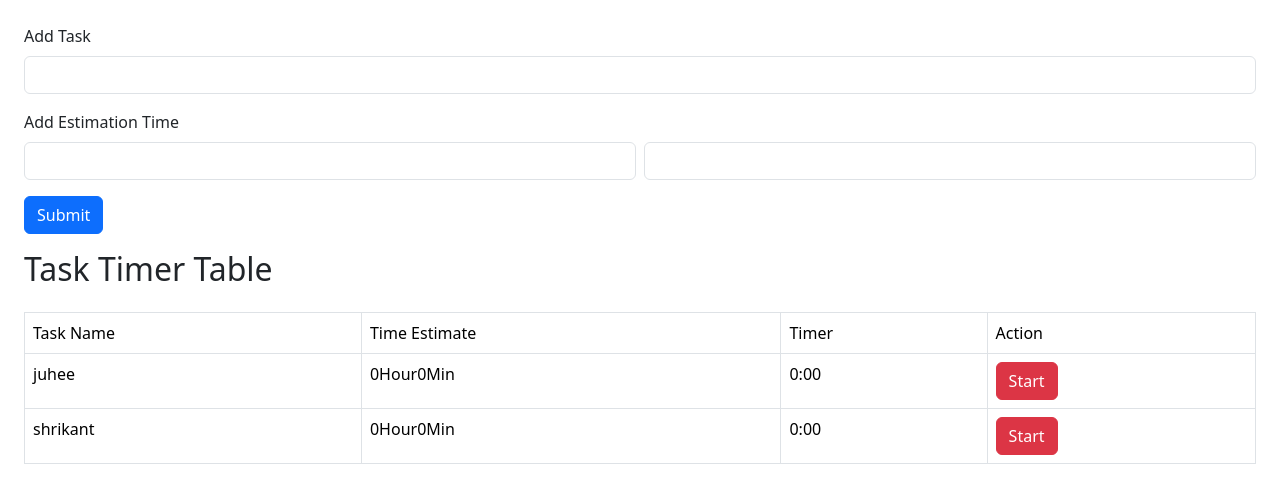
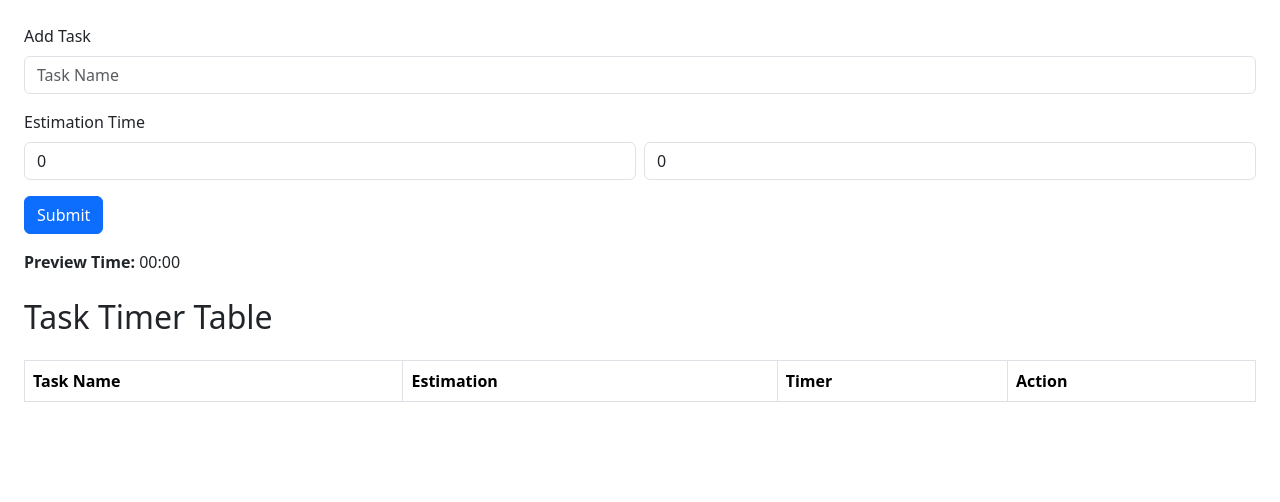
Before and after one commit to juheedhone/estimate-app, a React (Vite) app: page / in a window 1280 px wide. Shown: the top 502 px of the page. Built offline with nearby package versions, Linux system fonts and the light colour scheme.

Commit message:
proper functionality in every component.

```diff
--- a/src/App.tsx
+++ b/src/App.tsx
@@ -1,53 +1,62 @@
 import { useEffect, useRef, useState } from "react";
 import EstimateAdd from "./component/EstimateAdd";
-import EstimateTable, { type ITasks } from "./component/estimateTable";
+import type { ITasks } from "./component/EstimateTable";
+import EstimateTable from "./component/EstimateTable";
 
 const App = () => {
-  const [tasks, setTasks] = useState<ITasks[]>([
-    {
-      id: 1,
-      task: "juhee",
-      hour: 1,
-      minutes: 0,
-      isRunning: false,
-    },
-    {
-      id: 2,
-      task: "shrikant",
-      hour: 10,
-      minutes: 0,
-      isRunning: false,
-    },
-  ]);
+  const [tasks, setTasks] = useState<ITasks[]>([]);
+  const intervalRefs = useRef<{ [key: number]: NodeJS.Timeout }>({});
 
-  const intervalRefs = useRef<{ [key: number]: NodeJS.Timeout }>({});
-  const [runningTaskId, setRunningTaskId] = useState<number | null>(null);
   const toggleTimer = (id: number) => {
-    setTasks((prevTasks) =>
-      prevTasks.map((task) =>
-        task.id === id ? { ...task, isRunning: !task.isRunning } : task
-      )
-    );
+    const task = tasks.find((t) => t.id === id);
 
-    const currentTask = tasks.find((task) => task.id === id);
-
-    if (currentTask?.isRunning) {
-      // Stop timer
+    if (task?.isRunning) {
       clearInterval(intervalRefs.current[id]);
       delete intervalRefs.current[id];
+      setTasks((prev) =>
+        prev.map((t) => (t.id === id ? { ...t, isRunning: false } : t))
+      );
     } else {
-      // Start timer
+      // Reset seconds to zero and start timer
+      setTasks((prev) =>
+        prev.map((t) =>
+          t.id === id ? { ...t, isRunning: true, seconds: 0 } : t
+        )
+      );
+
       intervalRefs.current[id] = setInterval(() => {
         setTasks((prev) =>
-          prev.map((task) =>
-            task.id === id ? { ...task, time: task.minutes + 1 } : task
-          )
+          prev.map((t) => (t.id === id ? { ...t, seconds: t.seconds + 1 } : t))
         );
       }, 1000);
     }
   };
 
-  // Cleanup on unmount
+  const resetTimer = (id: number) => {
+    clearInterval(intervalRefs.current[id]);
+    delete intervalRefs.current[id];
+    setTasks((prev) =>
+      prev.map((t) =>
+        t.id === id ? { ...t, seconds: 0, isRunning: false } : t
+      )
+    );
+  };
+
+  const handleAddTask = (data: {
+    task: string;
+    hour: number;
+    minutes: number;
+  }) => {
+    const newTask: ITasks = {
+      id: tasks.length + 1,
+      task: data.task,
+      estimationSeconds: data.hour * 3600 + data.minutes * 60, // stored separately
+      seconds: 0, // live timer starts from 0 on click
+      isRunning: false,
+    };
+    setTasks((prev) => [...prev, newTask]);
+  };
+
   useEffect(() => {
     return () => {
       Object.values(intervalRefs.current).forEach(clearInterval);
@@ -56,19 +65,12 @@ const App = () => {
 
   return (
     <div className="p-4">
-      <div className="mb-3">
-        <EstimateAdd
-          onSubmit={(task) =>
-            setTasks([...tasks, { ...task, id: tasks.length + 1 }])
-          }
-        />
-      </div>
-
+      <EstimateAdd onSubmit={handleAddTask} />
       <h2 className="text-xl font-bold mb-4">Task Timer Table</h2>
       <EstimateTable
         tasks={tasks}
         onClicked={toggleTimer}
-        runningTaskId={runningTaskId}
+        onReset={resetTimer}
       />
     </div>
   );
--- a/src/component/EstimateAdd.tsx
+++ b/src/component/EstimateAdd.tsx
@@ -1,5 +1,5 @@
 import { zodResolver } from "@hookform/resolvers/zod";
-import { useForm } from "react-hook-form";
+import { useForm, useWatch } from "react-hook-form";
 import z from "zod";
 
 interface Props {
@@ -7,71 +7,85 @@ interface Props {
 }
 
 const schema = z.object({
-  task: z.string().min(3).max(50),
-  hour: z.number({ invalid_type_error: "hour is required" }),
-  minutes: z.number({ invalid_type_error: "minutes is required" }),
+  task: z.string().min(3, "Task must be at least 3 characters").max(50),
+  hour: z.number({ invalid_type_error: "Hour is required" }).min(0),
+  minutes: z
+    .number({ invalid_type_error: "Minutes is required" })
+    .min(0)
+    .max(59),
 });
 
 type EstimateAdd = z.infer<typeof schema>;
 
-const EstimateAdd = ({onSubmit}: Props) => {
+const EstimateAdd = ({ onSubmit }: Props) => {
   const {
     register,
     handleSubmit,
     formState: { errors },
+    control,
+    reset,
   } = useForm<EstimateAdd>({
     resolver: zodResolver(schema),
+    defaultValues: { task: "", hour: 0, minutes: 0 },
   });
 
-  const formatTime = (hours: number, minutes: number) => {
-    const formattedHours = hours.toString().padStart(2, "0");
-    const formattedMinutes = minutes.toString().padStart(2, "0");
-    return `${formattedHours}:${formattedMinutes}`;
+  const watchedHour = useWatch({ control, name: "hour" });
+  const watchedMinutes = useWatch({ control, name: "minutes" });
+
+  const formatTime = (h: number, m: number) =>
+    `${String(h || 0).padStart(2, "0")}:${String(m || 0).padStart(2, "0")}`;
+
+  const onSubmitHandler = (data: EstimateAdd) => {
+    onSubmit(data);
+    reset();
   };
 
   return (
-    <form onSubmit={handleSubmit(onSubmit)}>
+    <form onSubmit={handleSubmit(onSubmitHandler)} className="mb-4">
       <div className="mb-3">
-        <label htmlFor="task" className="form-label">
-          Add Task
-        </label>
+        <label className="form-label">Add Task</label>
         <input
           {...register("task")}
-          id="task"
+          className={`form-control ${errors.task ? "is-invalid" : ""}`}
           type="text"
-          className="form-control"
+          placeholder="Task Name"
         />
-        {errors.task && <p className="text-danger">{errors.task.message}</p>}
+        {errors.task && (
+          <div className="invalid-feedback">{errors.task.message}</div>
+        )}
       </div>
 
       <div className="mb-3">
-        <label className="form-label">Add Estimation Time</label>
+        <label className="form-label">Estimation Time</label>
         <div className="d-flex gap-2">
           <input
             {...register("hour", { valueAsNumber: true })}
             type="number"
-            className="form-control"
             min="0"
+            className={`form-control ${errors.hour ? "is-invalid" : ""}`}
+            placeholder="Hours"
           />
-          {errors.hour && <p className="text-danger">{errors.hour.message}</p>}
           <input
             {...register("minutes", { valueAsNumber: true })}
             type="number"
-            className="form-control"
             min="0"
             max="59"
+            className={`form-control ${errors.minutes ? "is-invalid" : ""}`}
+            placeholder="Minutes"
           />
-          {errors.minutes && (
-            <p className="text-danger">{errors.minutes.message}</p>
-          )}
         </div>
+        {errors.hour && <p className="text-danger">{errors.hour.message}</p>}
+        {errors.minutes && (
+          <p className="text-danger">{errors.minutes.message}</p>
+        )}
       </div>
 
-      <button className="btn btn-primary">Submit</button>
+      <button className="btn btn-primary" type="submit">
+        Submit
+      </button>
 
-      {/* Display real-time preview */}
       <div className="mt-3">
-        {/* <strong>Preview Time:</strong> {formatTime(hours, minutes)} */}
+        <strong>Preview Time:</strong> {formatTime(watchedHour, watchedMinutes)}
       </div>
     </form>
   );
--- a/src/component/EstimateTable.tsx
+++ b/src/component/EstimateTable.tsx
@@ -1,48 +1,63 @@
 export interface ITasks {
   id: number;
   task: string;
-  hour: number;
-  minutes: number; // in seconds
+  estimationSeconds: number; // for showing estimation separately
+  seconds: number; // live timer starting from 0
   isRunning?: boolean;
 }
 
 interface Props {
   tasks: ITasks[];
   onClicked: (id: number) => void;
-  runningTaskId: number | null;
+  onReset: (id: number) => void;
 }
 
-const EstimateTable = ({ tasks, onClicked, runningTaskId }: Props) => {
+const EstimateTable = ({ tasks, onClicked, onReset }: Props) => {
   return (
     <table className="table table-bordered">
       <thead>
         <tr>
-          <td>Task Name</td>
-          <td>Time Estimate</td>
-          <td>Timer</td>
-          <td>Action</td>
+          <th>Task Name</th>
+          <th>Estimation</th>
+          <th>Timer</th>
+          <th>Action</th>
         </tr>
       </thead>
       <tbody>
         {tasks.map((task) => {
-          const isRunning = runningTaskId === task.id;
-          const minutes = Math.floor(task.minutes / 60);
-          const seconds = task.minutes % 60;
-          const formatted = `${minutes}:${seconds < 10 ? "0" : ""}${seconds}`;
+          const estHours = Math.floor(task.estimationSeconds / 3600);
+          const estMinutes = Math.floor((task.estimationSeconds % 3600) / 60);
+
+          const liveHours = Math.floor(task.seconds / 3600);
+          const liveMinutes = Math.floor((task.seconds % 3600) / 60);
+          const liveSeconds = task.seconds % 60;
+
+          const formattedLiveTime = `${String(liveHours).padStart(
+            2,
+            "0"
+          )}:${String(liveMinutes).padStart(2, "0")}:${String(
+            liveSeconds
+          ).padStart(2, "0")}`;
+
           return (
             <tr key={task.id}>
               <td>{task.task}</td>
-              <td>
-                {Math.floor(task.hour / 60)}Hour
-                {task.minutes % 60}Min
-              </td>
-              <td>{formatted}</td>
+              <td>{`${estHours}h ${estMinutes}m`}</td>
+              <td>{formattedLiveTime}</td>
               <td>
                 <button
-                  className={`btn ${isRunning ? "btn-success" : "btn-danger"}`}
+                  className={`btn ${
+                    task.isRunning ? "btn-danger" : "btn-success"
+                  } me-2`}
                   onClick={() => onClicked(task.id)}
                 >
                   {task.isRunning ? "Stop" : "Start"}
+                </button>
+                <button
+                  className="btn btn-secondary"
+                  onClick={() => onReset(task.id)}
+                >
+                  Reset
                 </button>
               </td>
             </tr>
```
